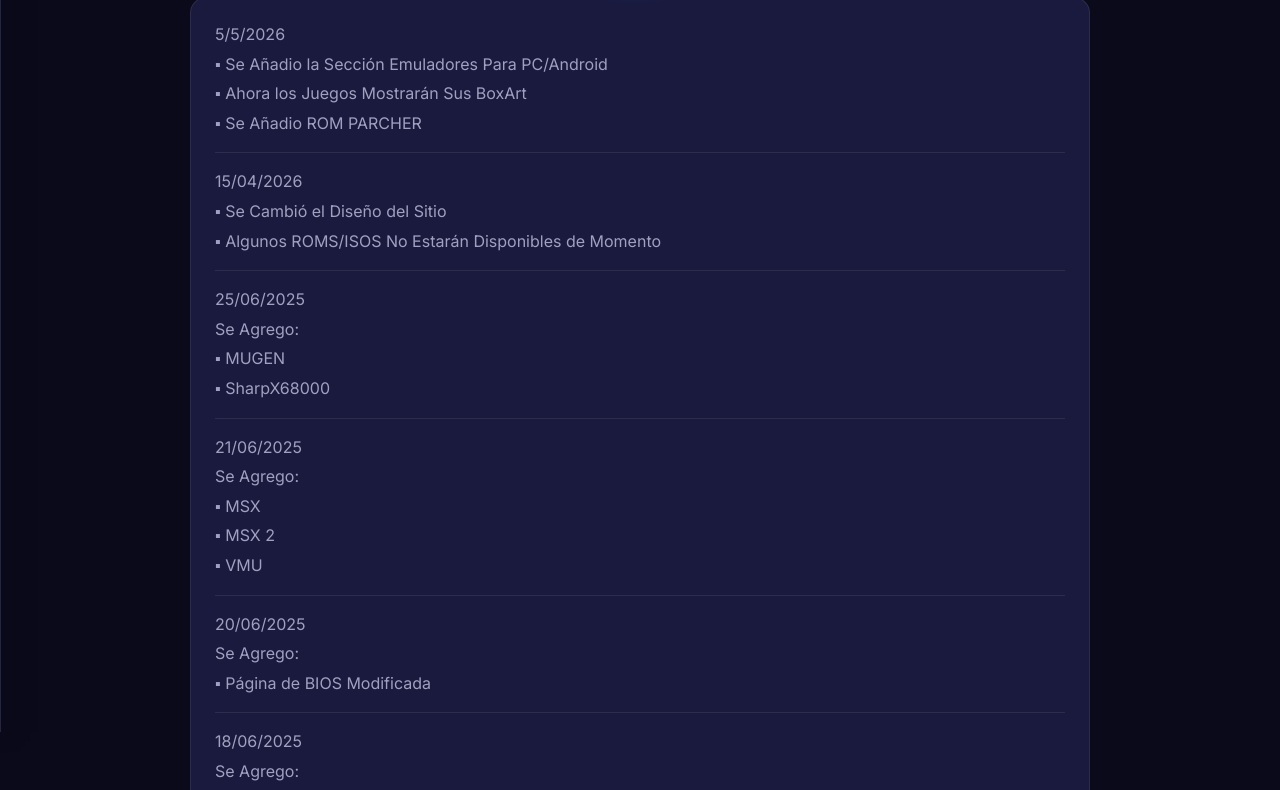
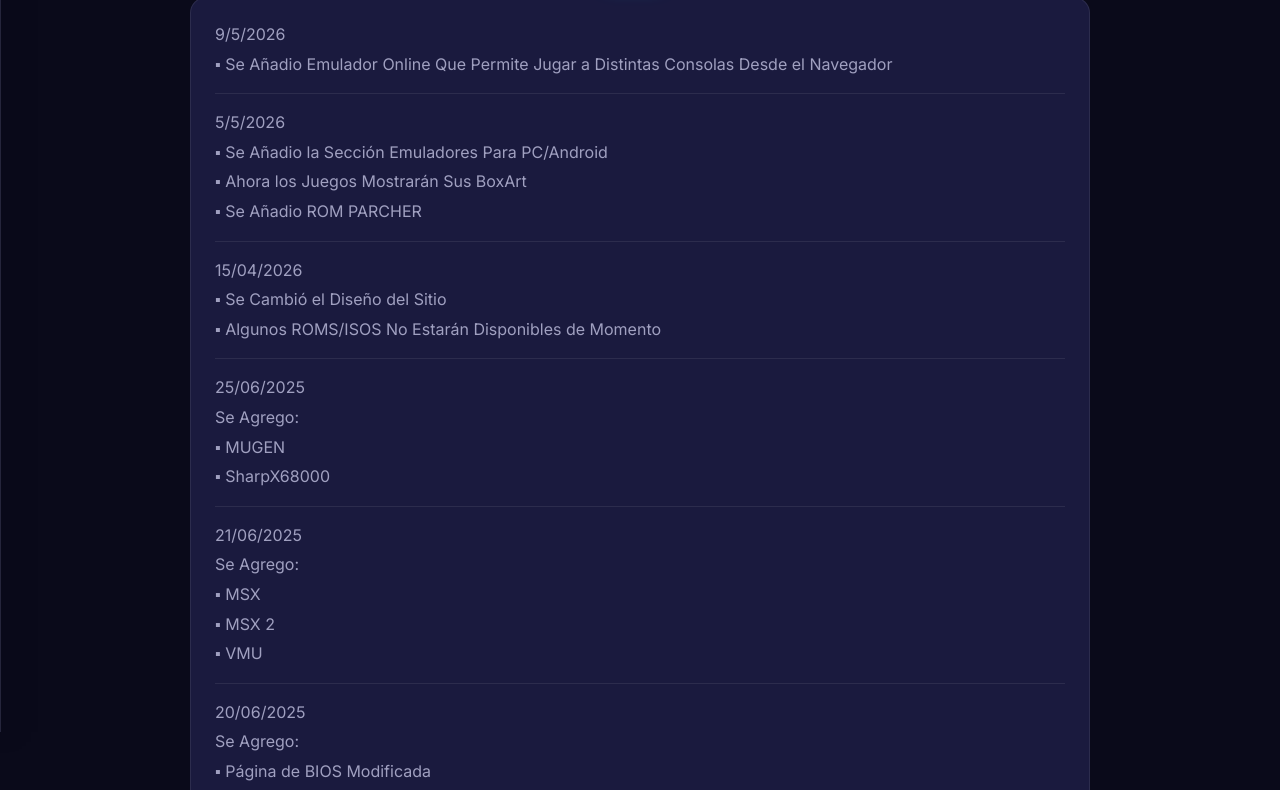
Before and after one commit to romsxisos/web, a website: page novedades.html in a window 1280 px wide. Shown: the part 68-858 px from the top of the page. Drawn offline with Linux system fonts and the light colour scheme.

Commit message:
Update novedades.html

```diff
--- a/novedades.html
+++ b/novedades.html
@@ -67,6 +67,13 @@
 
 
 <div class="novedades">
+
+  <p> 9/5/2026 </p>
+   <p>▪︎ Se Añadio Emulador Online Que Permite Jugar a Distintas Consolas Desde el Navegador</p>
+
+
+    <hr>
+
 
 
   <p> 5/5/2026 </p>
```
